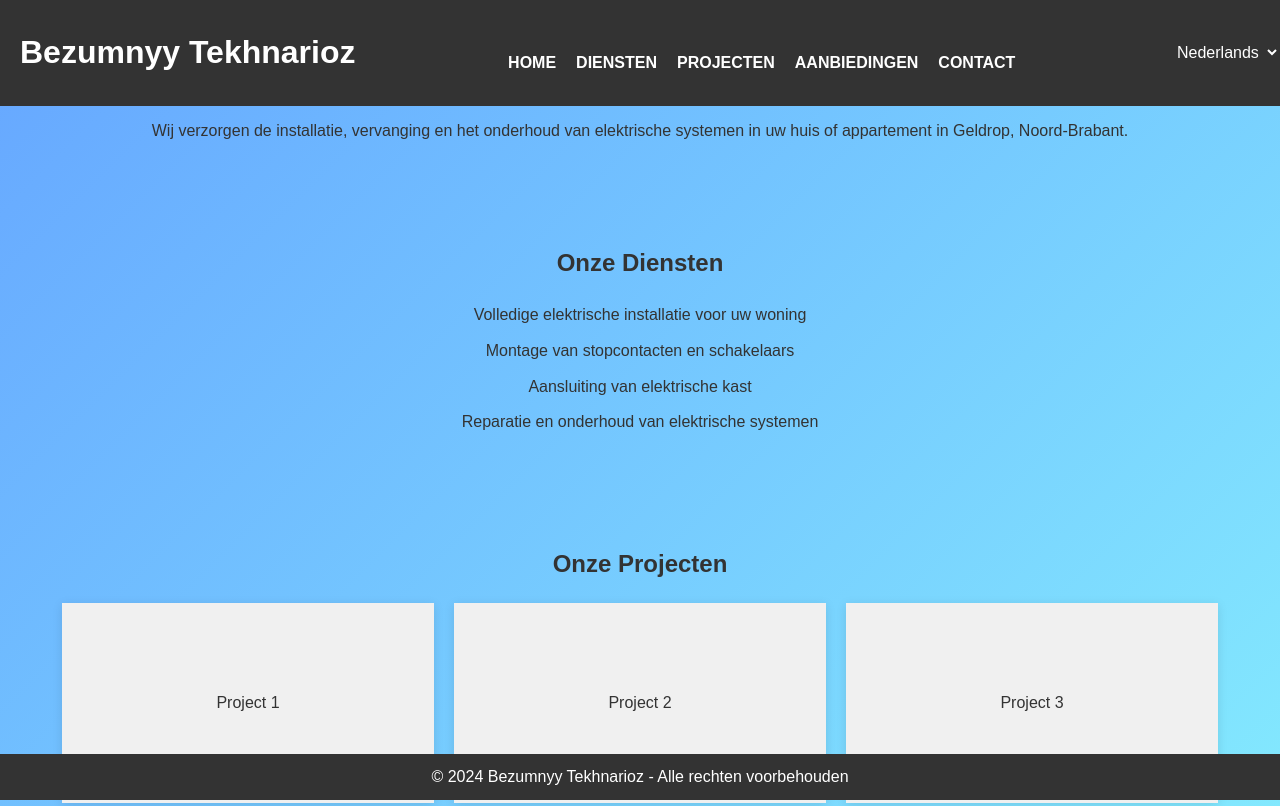
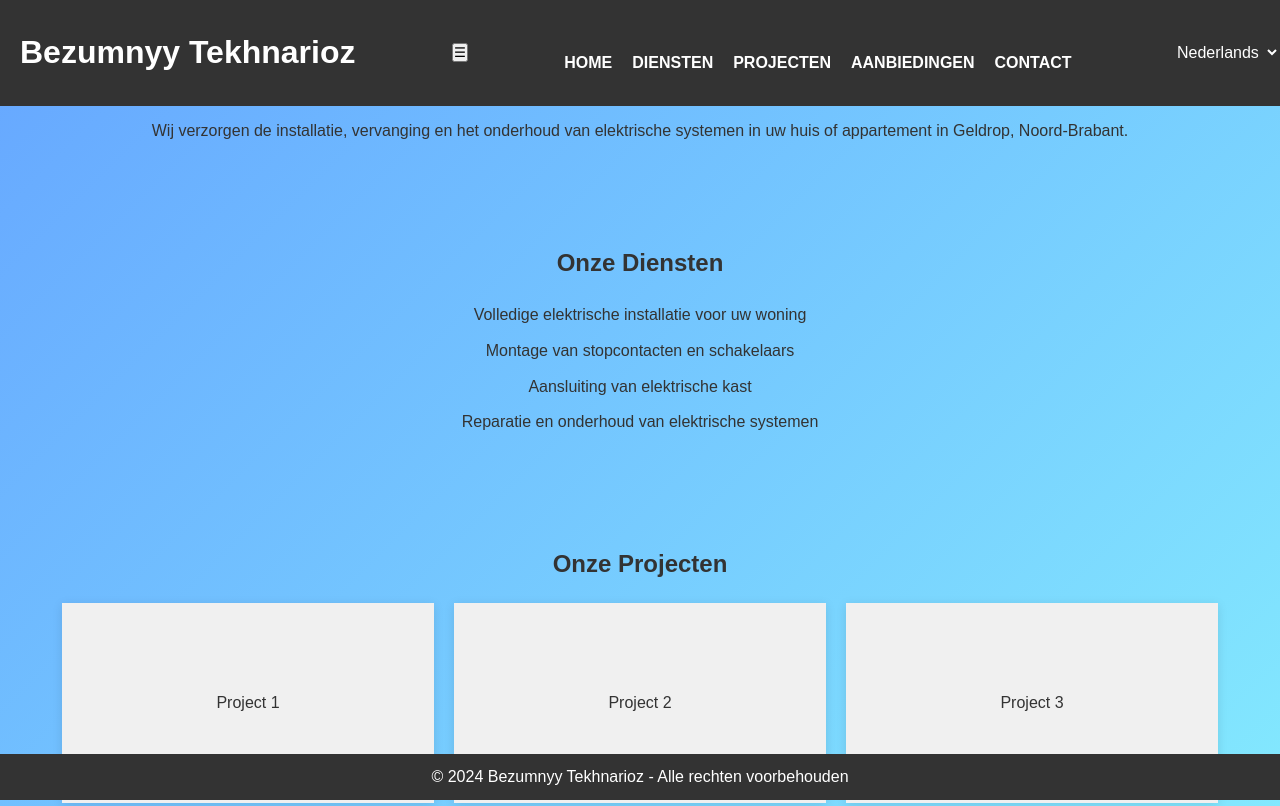
Before and after one commit to bezumnyyteknarioz/bezumnyytekhnarioz.nl, a plain HTML site: page index.html in a window 1280 px wide. Shown: the top 806 px of the page. Drawn offline with Linux system fonts and the light colour scheme.

Commit message:
Update index.html

```diff
--- a/index.html
+++ b/index.html
@@ -12,7 +12,9 @@
     <div class="logo">
         <h1>Bezumnyy Tekhnarioz</h1>
     </div>
-        <nav>
+    <!-- Гамбургер-кнопка -->
+    <button class="menu-toggle" onclick="toggleMenu()">☰</button>
+    <nav class="menu">
         <ul>
             <li><a href="#home" class="active">Home</a></li>
             <li><a href="#services">Diensten</a></li>
@@ -30,6 +32,7 @@
         </select>
     </div>
 </header>
+
 
     <section id="home" class="fade-in">
         <h2>Welkom bij Bezumnyy Tekhnarioz</h2>
```
Lines whose indentation alone changed are shown as unchanged.
